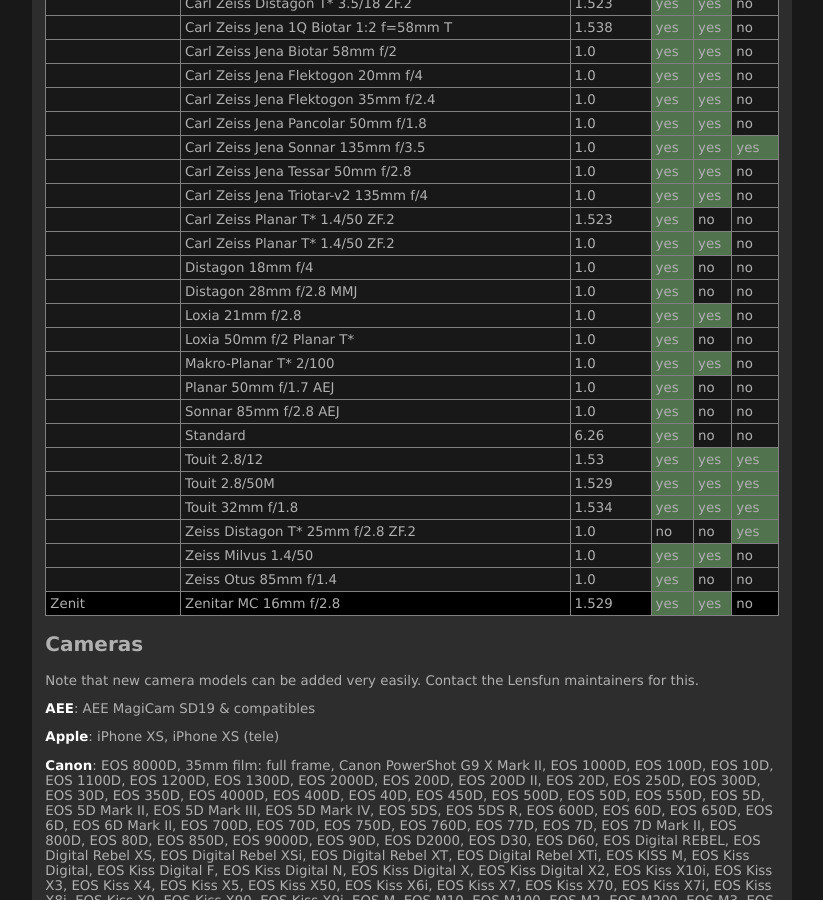
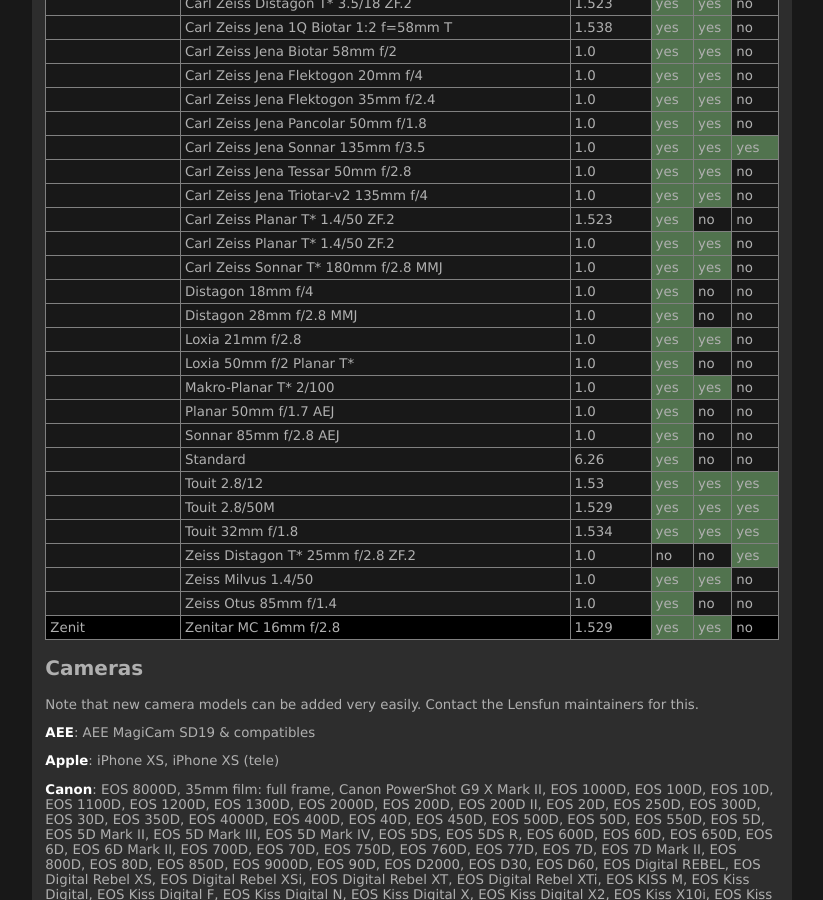
Before and after one commit to lensfun/lensfun.github.io, a Jekyll site: the page built from _posts/lenslist/2999-12-31-Lenslist-master.md, in a window 1280 px wide and 900 px high, scrolled down 36361 px. Shown: the whole window, without its empty margins (284-1107 px from the left). Built offline with Jekyll 4.4.1, drawn with Linux system fonts in a browser that asks for light colours.

Commit message:
Update master lens list from GitHub Actions

```diff
--- a/_posts/lenslist/2999-12-31-Lenslist-master.md
+++ b/_posts/lenslist/2999-12-31-Lenslist-master.md
@@ -1487,6 +1487,7 @@ This list was generated on 2025-10-15 from current Lensfun sources. Your Lensfun
 <tr class="lenslist-bg2"><td></td><td>Carl Zeiss Jena Triotar-v2 135mm f/4</td><td>1.0</td><td class="lenslist-highlight lenslist-check">yes</td><td class="lenslist-highlight lenslist-check">yes</td><td class="lenslist-check">no</td></tr>
 <tr class="lenslist-bg2"><td></td><td>Carl Zeiss Planar T* 1.4/50 ZF.2</td><td>1.523</td><td class="lenslist-highlight lenslist-check">yes</td><td class="lenslist-check">no</td><td class="lenslist-check">no</td></tr>
 <tr class="lenslist-bg2"><td></td><td>Carl Zeiss Planar T* 1.4/50 ZF.2</td><td>1.0</td><td class="lenslist-highlight lenslist-check">yes</td><td class="lenslist-highlight lenslist-check">yes</td><td class="lenslist-check">no</td></tr>
+<tr class="lenslist-bg2"><td></td><td>Carl Zeiss Sonnar T* 180mm f/2.8 MMJ</td><td>1.0</td><td class="lenslist-highlight lenslist-check">yes</td><td class="lenslist-highlight lenslist-check">yes</td><td class="lenslist-check">no</td></tr>
 <tr class="lenslist-bg2"><td></td><td>Distagon 18mm f/4</td><td>1.0</td><td class="lenslist-highlight lenslist-check">yes</td><td class="lenslist-check">no</td><td class="lenslist-check">no</td></tr>
 <tr class="lenslist-bg2"><td></td><td>Distagon 28mm f/2.8 MMJ</td><td>1.0</td><td class="lenslist-highlight lenslist-check">yes</td><td class="lenslist-check">no</td><td class="lenslist-check">no</td></tr>
 <tr class="lenslist-bg2"><td></td><td>Loxia 21mm f/2.8</td><td>1.0</td><td class="lenslist-highlight lenslist-check">yes</td><td class="lenslist-highlight lenslist-check">yes</td><td class="lenslist-check">no</td></tr>
```
